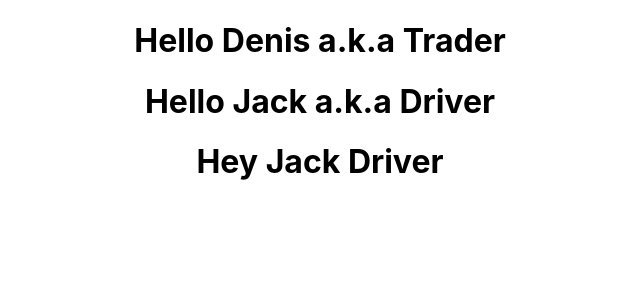
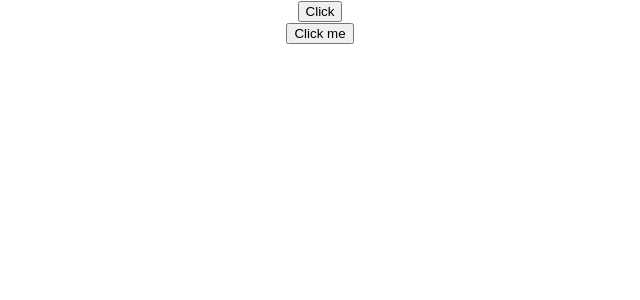
Before and after one commit to mraiyuu/react, a React (Create React App) app: page / in a window 1280 px wide. Shown: the top 300 px of the page, without its empty margins (320-960 px from the left). Built offline with nearby package versions, Linux system fonts and the light colour scheme.

Commit message:
event handling

```diff
--- a/src/App.js
+++ b/src/App.js
@@ -6,20 +6,24 @@
 import Message from "./Components/Message";
 import Next from "./Components/Next";
 import Counter from "./Components/Counter";
+import FunctionClick from "./Components/FunctionClick";
+import ClassClick from "./Components/ClassClick";
 function App() {
   return (
     <div className="App">
+      <FunctionClick />
+      <ClassClick />
       {/* <Counter /> */}
       {/* <Next/> */}
       {/* <Message /> */}
-      <Greet name="Denis" heroName="Trader">
+      {/* <Greet name="Denis" heroName="Trader">
         <p>This is children props</p>
       </Greet>
-      <Greet name="Jack" heroName="Driver" />
+      <Greet name="Jack" heroName="Driver" /> */}
       {/* <Greet name="Deric" heroName="player" />
       <Greet name="Alkem" heroName="Executive" /> */}
 
-      <Welcome name="Jack" heroName="Driver" />
+      {/* <Welcome name="Jack" heroName="Driver" /> */}
       {/* <Welcome name="Jack" heroName="Driver" />
       <Welcome name="Jack" heroName="Driver" />
       <Welcome name="Jack" heroName="Driver" /> */}
--- /dev/null
+++ b/src/Components/ClassClick.js
@@ -0,0 +1,17 @@
+import React, { Component } from "react";
+
+class ClassClick extends Component {
+  clickHandler() {
+    console.log("Button clicked again");
+  }
+
+  render() {
+    return (
+      <div>
+        <button onClick={this.clickHandler}>Click me</button>
+      </div>
+    );
+  }
+}
+
+export default ClassClick;
--- /dev/null
+++ b/src/Components/FunctionClick.js
@@ -0,0 +1,14 @@
+import React from "react";
+
+function FunctionClick() {
+  function clickHandler() {
+    console.log("Button clicked");
+  }
+  return (
+    <div>
+      <button onClick={clickHandler}>Click</button>
+    </div>
+  );
+}
+
+export default FunctionClick;
```
